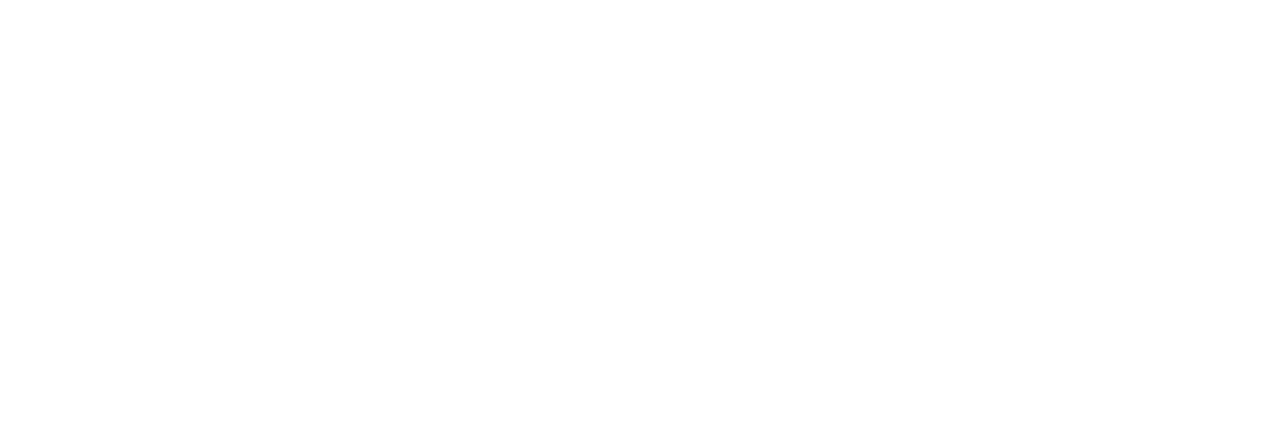
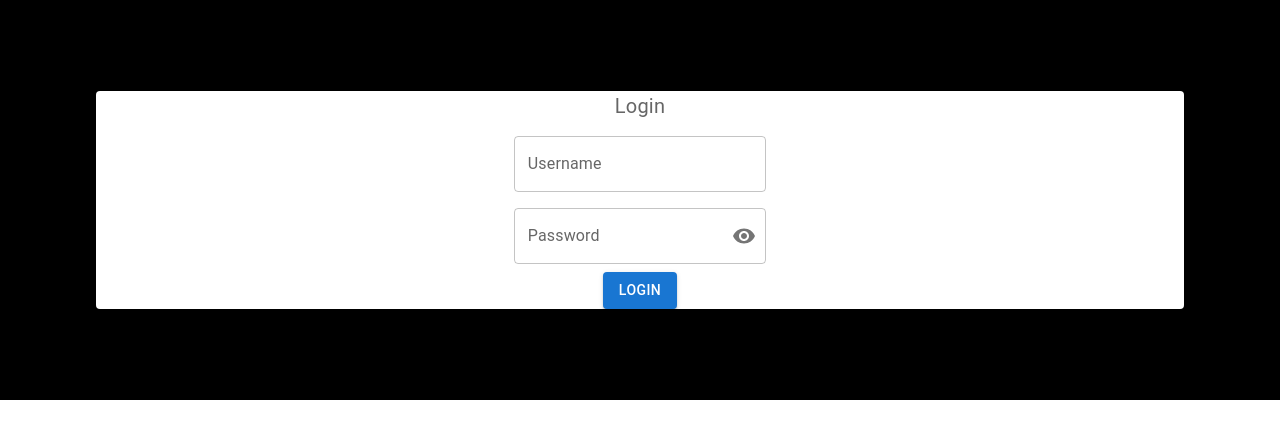
Before and after one commit to sushmita2109/my-social-media, a React (Create React App) app: page /login in a window 1280 px wide. Before the commit this address had no page. Shown: the top 438 px of the page. Built offline with nearby package versions, Linux system fonts and the light colour scheme; what miragejs would draw is missing.

Commit message:
Login Page and css

```diff
--- a/package.json
+++ b/package.json
@@ -3,6 +3,11 @@
   "version": "0.1.0",
   "private": true,
   "dependencies": {
+    "@emotion/react": "^11.11.1",
+    "@emotion/styled": "^11.11.0",
+    "@material-ui/icons": "^4.11.3",
+    "@mui/icons-material": "^5.11.16",
+    "@mui/material": "^5.13.4",
     "@testing-library/jest-dom": "^5.16.5",
     "@testing-library/react": "^13.4.0",
     "@testing-library/user-event": "^13.5.0",
--- a/src/App.js
+++ b/src/App.js
@@ -1,12 +1,14 @@
 import "./App.css";
 import { Routes, Route } from "react-router-dom";
 import { UserFeed } from "./Pages/UserFeed/UserFeed";
+import { Login } from "./Pages/Login/Login";
 
 function App() {
   return (
     <div className="App">
       <Routes>
         <Route path="/" element={<UserFeed />} />
+        <Route path="/login" element={<Login />} />
       </Routes>
     </div>
   );
--- /dev/null
+++ b/src/Pages/Login/Login.css
@@ -0,0 +1,8 @@
+.login-container {
+  display: flex;
+  flex-direction: column;
+  align-items: center;
+  justify-content: center;
+  width: 30%;
+  margin-top: 0px;
+}
--- a/src/Pages/Login/Login.jsx
+++ b/src/Pages/Login/Login.jsx
@@ -1,3 +1,85 @@
+import Box from "@mui/material/Box";
+import Button from "@mui/material/Button";
+import InputAdornment from "@mui/material/InputAdornment";
+import FormControl from "@mui/material/FormControl";
+import OutlinedInput from "@mui/material/OutlinedInput";
+import InputLabel from "@mui/material/InputLabel";
+import { useState } from "react";
+import IconButton from "@mui/material/IconButton";
+import Visibility from "@mui/icons-material/Visibility";
+import VisibilityOff from "@mui/icons-material/VisibilityOff";
+import Card from "@mui/material/Card";
+import Typography from "@mui/material/Typography";
+import "./Login.css";
+
 export const Login = () => {
-  return <div>Login</div>;
+  const [showPassword, setShowPassword] = useState(false);
+
+  const handleClickShowPassword = () => setShowPassword((show) => !show);
+
+  const handleMouseDownPassword = (event) => {
+    event.preventDefault();
+  };
+
+  return (
+    <Box
+      sx={{
+        backgroundColor: "black",
+        margin: "0",
+        display: "flex",
+        flexDirection: "column",
+        justifyContent: "center",
+        alignItems: "center",
+        height: "50vh",
+      }}
+    >
+      <Card
+        sx={{
+          display: "flex",
+          flexWrap: "wrap",
+          flexDirection: "column",
+          margin: "auto",
+          width: "85%",
+          alignItems: "center",
+          justifyContent: "center",
+        }}
+      >
+        <Typography sx={{ fontSize: 20 }} color="text.secondary" gutterBottom>
+          Login
+        </Typography>
+
+        <div className="login-container">
+          <FormControl sx={{ m: 1, width: "25ch" }}>
+            <InputLabel htmlFor="outlined-adornment-username">
+              Username
+            </InputLabel>
+            <OutlinedInput id="outlined-adornment-username" label="Username" />
+          </FormControl>
+          <FormControl sx={{ m: 1, width: "25ch" }} variant="outlined">
+            <InputLabel htmlFor="outlined-adornment-password">
+              Password
+            </InputLabel>
+            <OutlinedInput
+              id="outlined-adornment-password"
+              type={showPassword ? "text" : "password"}
+              endAdornment={
+                <InputAdornment position="end">
+                  <IconButton
+                    aria-label="toggle password visibility"
+                    onClick={handleClickShowPassword}
+                    onMouseDown={handleMouseDownPassword}
+                    edge="end"
+                  >
+                    {showPassword ? <VisibilityOff /> : <Visibility />}
+                  </IconButton>
+                </InputAdornment>
+              }
+              label="Password"
+            />
+          </FormControl>
+          <Button variant="contained">Login</Button>
+        </div>
+      </Card>
+    </Box>
+  );
 };
```
Also changed, not shown: 1 other file (tests, documents, lock files or other folders).
